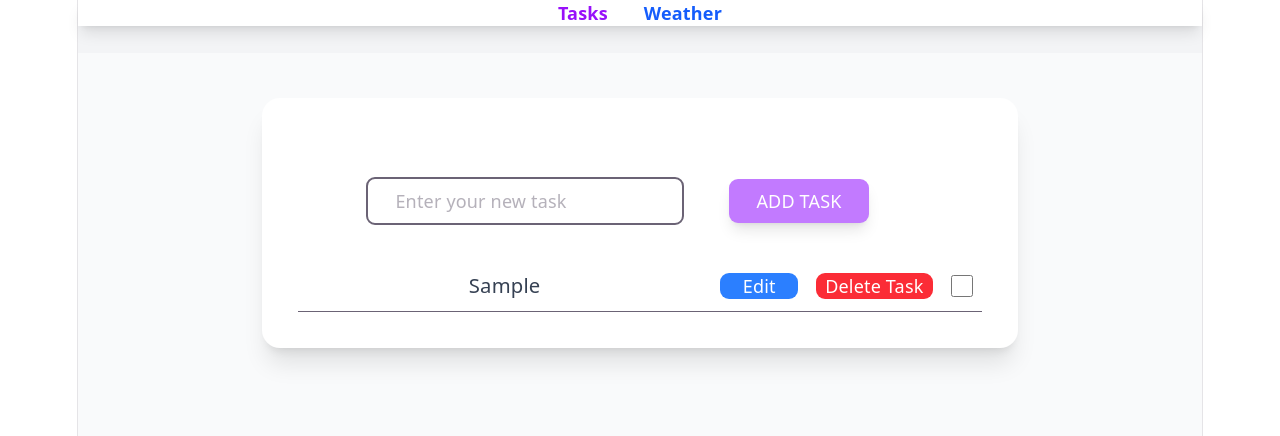
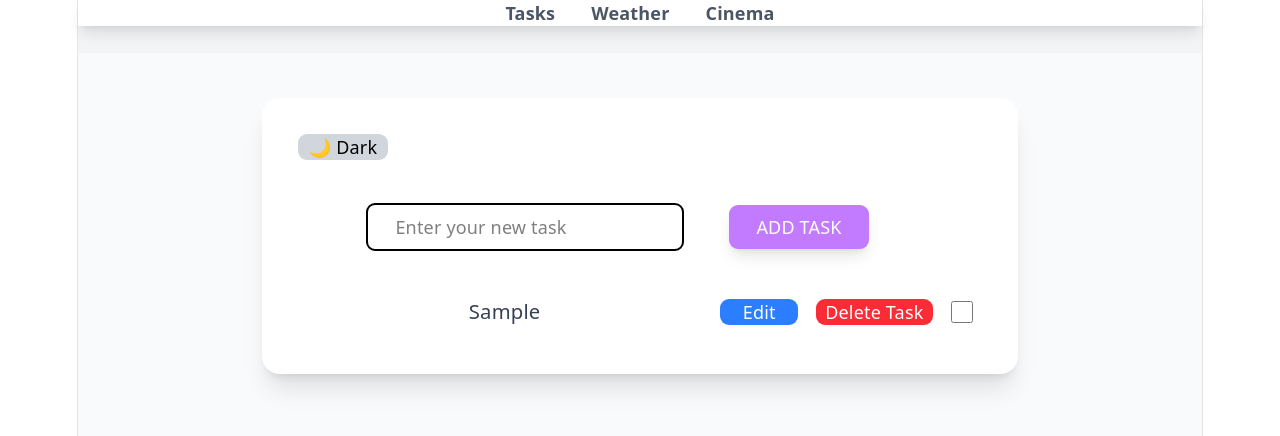
Before and after one commit to McLine12345/todo-react-app, a React (Vite) app: page / in a window 1280 px wide. Both pictures are taken after typing "Sample" into the empty fields and a click on the button "ADD TASK". Shown: the top 436 px of the page. Built offline with nearby package versions, Linux system fonts and the light colour scheme.

Commit message:
created cinema page

```diff
--- a/src/App.jsx
+++ b/src/App.jsx
@@ -1,20 +1,27 @@
 
+import { useContext } from "react"
 import Tasks from "./pages/Tasks"
+import { Home } from "./pages/Cinema"
 import { Weather } from "./pages/Weather"
 import {BrowserRouter, Routes, Route, Link} from "react-router-dom"
+import { ThemeContext } from "./pages/ThemeContext"
 function App() {
+  const {isDarkMode, ToggleTheme} = useContext(ThemeContext);
+
   return (
     <BrowserRouter>
-    <div className="min-h-screen bg-gray-100">
+    <div className={isDarkMode ? "bg-slate-900 text-white min-h-screen transition colors duration-500" :  "min-h-screen bg-gray-100 text-black transition-colors duration-500"}>
       <nav className="bg-white shadow-lg mb-6 flex justify-center gap-8">
-        <Link   to="/" className="text-purple-600 font-bold hover:text-purple-800 transition">
+        <Link   to="/" className="text-gray-600 font-bold hover:text-purple-800 transition">
         Tasks
         </Link>
-        <Link to="/weather"  className="text-blue-600 font-bold hover:text-blue-800 transition">Weather</Link>
+        <Link to="/weather"  className="text-gray-600 font-bold hover:text-blue-800 transition">Weather</Link>
+        <Link to="/home" className="text-gray-600 font-bold hover:text-green-800 transition">Cinema</Link>
       </nav>
       <Routes>
         <Route path="/" element={<Tasks />} />
         <Route path="/weather" element={<Weather />} />
+        <Route path="home" element={<Home/>} />
 </Routes>
 
 
--- /dev/null
+++ b/src/pages/Cinema.jsx
@@ -0,0 +1,56 @@
+import { useEffect } from "react"
+import { useState } from "react"
+
+export function Home () {
+
+    const API_KEY = "233838ce34f617364018d2c70d0ea24e"
+    const BASE_URL  = "https://api.themoviedb.org/3"
+    const [list, setList] = useState([])
+    const [loading, setLoading] = useState(true)
+
+    const fetchData = async () => {
+        try {
+            const response = await fetch(`${BASE_URL}/movie/popular?api_key=${API_KEY}&language=ru-RU&page=1`)
+            const data = await response.json()
+            setList(data.results)
+            return data.results
+        } catch (error){
+            console.log("ERROR BRAH", error)
+        } finally {
+            setLoading(false)
+        }
+    }
+    useEffect(() => {
+        fetchData()
+    }, [])
+    return (
+        <div>
+            <h1 className="!text-white">Movie list</h1>
+           { loading ? (
+            <h2>Loading movies...</h2>
+           ) : (
+            <div className="grid grid-cols-[repeat(auto-fill,minmax(200px,1fr))] gap-5">
+                {list.map((movie) => (
+                       <div
+                       key={movie.id}
+                       className="bg-gray-800 rounded-xl overflow-hidden shadow-lg transition-transform hover:scale-105 duration-300"
+                       >
+                        <img
+                        src={`https://image.tmdb.org/t/p/w500${movie.poster_path}`}
+                        alt={movie.title}
+                        className="w-full h-[100px] object-cover"
+                        />
+                        <div>
+                            <h3 className="text-sm font-semibold text-white line-clamp-1">{movie.title}</h3>
+                        </div>
+                        <div className="flex items-center mt-2">
+                    <span className="!text-yellow-400 mr-1">★</span>
+                    <span className="!text-yellow-300 text-xs">{movie.vote_average}</span>
+                </div>
+                       </div>
+                ))}
+            </div>
+           )}
+        </div>
+    )
+}
--- /dev/null
+++ b/src/pages/MovieDetail.jsx
@@ -0,0 +1,8 @@
+import { useEffect, useState } from "react";
+import { useParams } from "react-router-dom";
+
+export function MovieDetail() {
+    const {id} = useParams();
+    const [movie, setMovie] = useState(null);
+    const API_KEY = "233838ce34f617364018d2c70d0ea24e";
+}
--- a/src/pages/Tasks.jsx
+++ b/src/pages/Tasks.jsx
@@ -1,5 +1,6 @@
 import { useEffect, useReducer, useState } from "react";
-
+import { useContext } from "react";
+import { ThemeContext } from "./ThemeContext";
 const initialState = []
 const init = () => {
 
@@ -7,9 +8,8 @@ const savedTasks = localStorage.getItem("my_tasks")
 return savedTasks ? JSON.parse(savedTasks) : []
 }
 
+function reducer (state, action){
 
-
-function reducer (state, action){
     switch(action.type){
         case "Add_Task": {
         return [...state, {id: Date.now(), completed : false, text :action.payload, isEditing: false}]
@@ -44,13 +44,10 @@ function reducer (state, action){
 
 export default function Tasks () {
 
+    const {isDarkMode, ToggleTheme} = useContext(ThemeContext)
+    const [text, setText] = useState("")
+    const [state, dispatch ] = useReducer(reducer, initialState, init)
 
-
-
-    const [text, setText] = useState("")
-
-
-    const [state, dispatch ] = useReducer(reducer, initialState, init)
 
     useEffect(() => {
         localStorage.setItem("my_tasks", JSON.stringify(state))
@@ -64,11 +61,15 @@ export default function Tasks () {
         setText("")
     }
     return (
-        <div className="min-h-screen bg-gray-50 py-10 px-4 flex justify-center">
-            <div className="max-w-2xl w-full bg-white rounded-2xl shadow-xl p-8 h-fit">
+        <div className={`min-h-screen py-10 px-4 flex justify-center ${isDarkMode ? "bg-gray-700" : "bg-gray-50"}`}>
+
+
+            <div className={`max-w-2xl w-full rounded-2xl shadow-xl p-8 h-fit ${isDarkMode ? "bg-gray-500" : "bg-white" }`}>
                 <div>
 
-
+<div className={isDarkMode ? "bg-slate-900 text-whit w-20 rounded-lg" : "bg-gray-300 text-black w-20 rounded-lg "}>
+                <button onClick={ToggleTheme}>{isDarkMode ? "☀️ Light" : "🌙 Dark"}</button>
+                 </div>
             <input
             className=" transition-all duration-300
             border-purple hover:border-purple-600
@@ -82,9 +83,9 @@ export default function Tasks () {
             onClick={handleAdd}>ADD TASK</button>
 
 
-            <ul  className="mt-8 space-y-3  w-full ">
+            <ul  className="mt-8 space-y-3  w-full !text-white">
                 {state.map((task) =>  (
-                    <div key={task.id} className="flex items-center gap-4 p-2 border-b">
+                    <div key={task.id} className="flex items-center gap-4 p-2 border-b ">
                             {task.isEditing ?
                             (
                                 <>
@@ -102,6 +103,7 @@ export default function Tasks () {
                         dispatch({type: "ToggleEdit_Task", payload: task.id})
                     }  }}
                                 />
+
                             <button
                             className=" transtition-all duration-300 hover:bg-green-600 hover:scale-105 active:scale-95 easy-in-out  bg-green-500 rounded-lg px-10 text-white"
                             onMouseDown={(e) => {e.preventDefault();
@@ -118,9 +120,13 @@ export default function Tasks () {
                             ) : (
                                 < >
 
-                                <span className={`flex-1  truncate text-lg transition-all duration-300 ${task.completed ? "line-through text-gray-400 italic" : "text-gray-700 font-medium"}`}>
-                                    {task.text}
-                                </span>
+                                <span className={`flex-1 truncate text-lg transition-all duration-300 ${
+    task.completed
+        ? "line-through text-gray-300 italic"
+        : isDarkMode ? "text-white font-medium" : "text-gray-700 font-medium"
+}`}>
+    {task.text}
+</span>
                                 {task.completed && (
                                     <span className="text-[10px] uppercase tracking-widest text-green-500 font-bold">
                                         Completed
@@ -135,6 +141,7 @@ export default function Tasks () {
                                 </>
                             )
                         }
+
                         <button
                         className="bg-red-500 transition-all text-white rounded-lg px-2 hover:bg-red-600 hover:scale-105"
                         onClick= {() => dispatch({type: "Delete_Task", payload: task.id})}>Delete Task</button>
@@ -145,8 +152,12 @@ export default function Tasks () {
                         className="w-5 h-5 accent-purple-500 cursor-pointer transition-transform active:scale-90"
                         />
                         </div>
+
+
                 ))}
             </ul>
+
+
         </div>
         </div>
         </div>
--- a/src/pages/Weather.jsx
+++ b/src/pages/Weather.jsx
@@ -41,8 +41,9 @@ export function Weather() {
         fetchWeather()
     }, [])
 
-    return <div className="flex flex-col items-center p-8 bg-blue-50 rounded-3xl shadow-inner max-w-md mx-auto mt-10">
-        <h2>
+    return <div className={`flex flex-col items-center p-8 rounded-3xl shadow-inner max-w-md mx-auto mt-10 transition-colors duration-500 ${
+    isDarkMode ? "bg-gray-700 text-white" : "bg-blue-50 text-black"}`}>
+        <h2 className={isDarkMode ? "!text-white" : "!text-black"}>
             Weather Broadcast
         </h2>
         <div>
@@ -59,11 +60,7 @@ export function Weather() {
         {allCities.map((c, index) => ( <option key={index} value ={c} /> ))}
     </datalist>
 
-    <div className={isDarkMode ? "bg-slate-900 text-white" : "bg-blue-50 text-black"}>
-        <button onClick={ToggleTheme}>
-            {isDarkMode ? "☀️ Light" : "🌙 Dark"}
-        </button>
-    </div>
+
 
 
 
@@ -79,14 +76,20 @@ export function Weather() {
         (city == "Moscow") ? <h3 className="bg-red-500 text-white px-5">
             This place should not exist
         </h3> :
-        <div className=" items-center flex text-center bg-white p-6 rounded-2xl shadow-lg w-full">
+        <div className={`items-center flex text-center p-6 rounded-2xl shadow-lg w-full ${isDarkMode ? "bg-gray-500" : "bg-white"}`}>
         {console.log(weather)}
-        <h3 className="text-4xl font-black text-gray-800">{weather.main.temp} °C</h3>
+        <h3 className={`text-4xl font-black ${isDarkMode ? "text-gray-300" : "text-gray-800"}`}>{weather.main.temp} °C</h3>
         <img src ={`https://openweathermap.org/img/wn/${weather.weather[0].icon}@4x.png`}
         alt="weather status"
         className="w-32 h-32 "
 
         ></img>
+<div className={isDarkMode ? "bg-slate-900 text-white" : "bg-blue-50 text-black"}>
+        <button onClick={ToggleTheme}>
+            {isDarkMode ? "☀️ Light" : "🌙 Dark"}
+        </button>
+    </div>
+
         </div>
     ) : (
         <p>Can't find the city</p>
```
